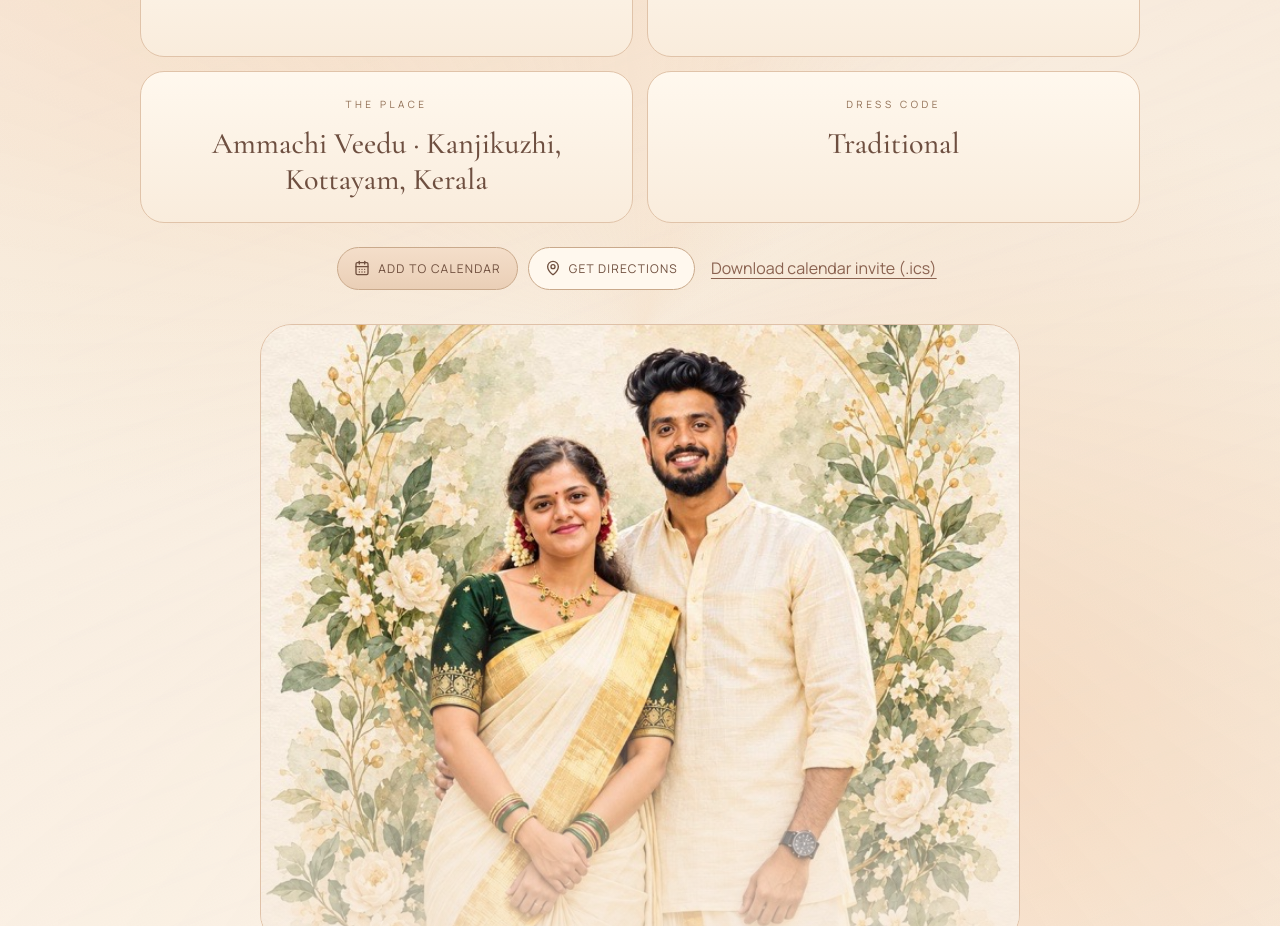
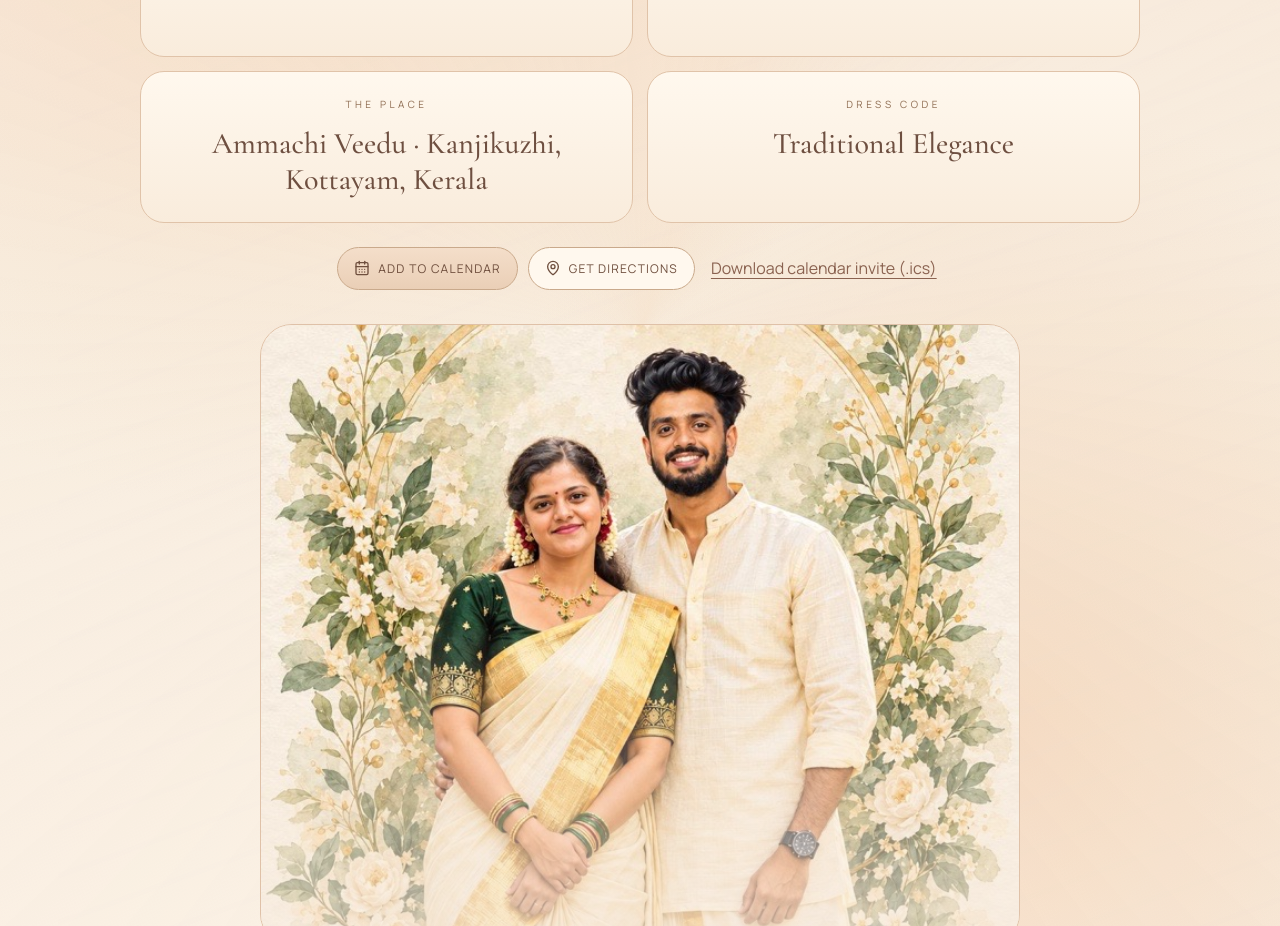
Before and after one commit to Savanoop/wedding, a Next.js app: page / in a window 1280 px wide. Shown: the part 2600-3526 px from the top of the page. Built offline with nearby package versions, Linux system fonts and the light colour scheme.

Commit message:
dress code updates

```diff
--- a/components/WeddingExperience.tsx
+++ b/components/WeddingExperience.tsx
@@ -470,7 +470,7 @@ export default function WeddingExperience() {
                             </article>
                             <article className="detail-plate">
                                 <small>Dress Code</small>
-                                <p>Traditional</p>
+                                <p>Traditional Elegance</p>
                             </article>
                         </div>
 
```
